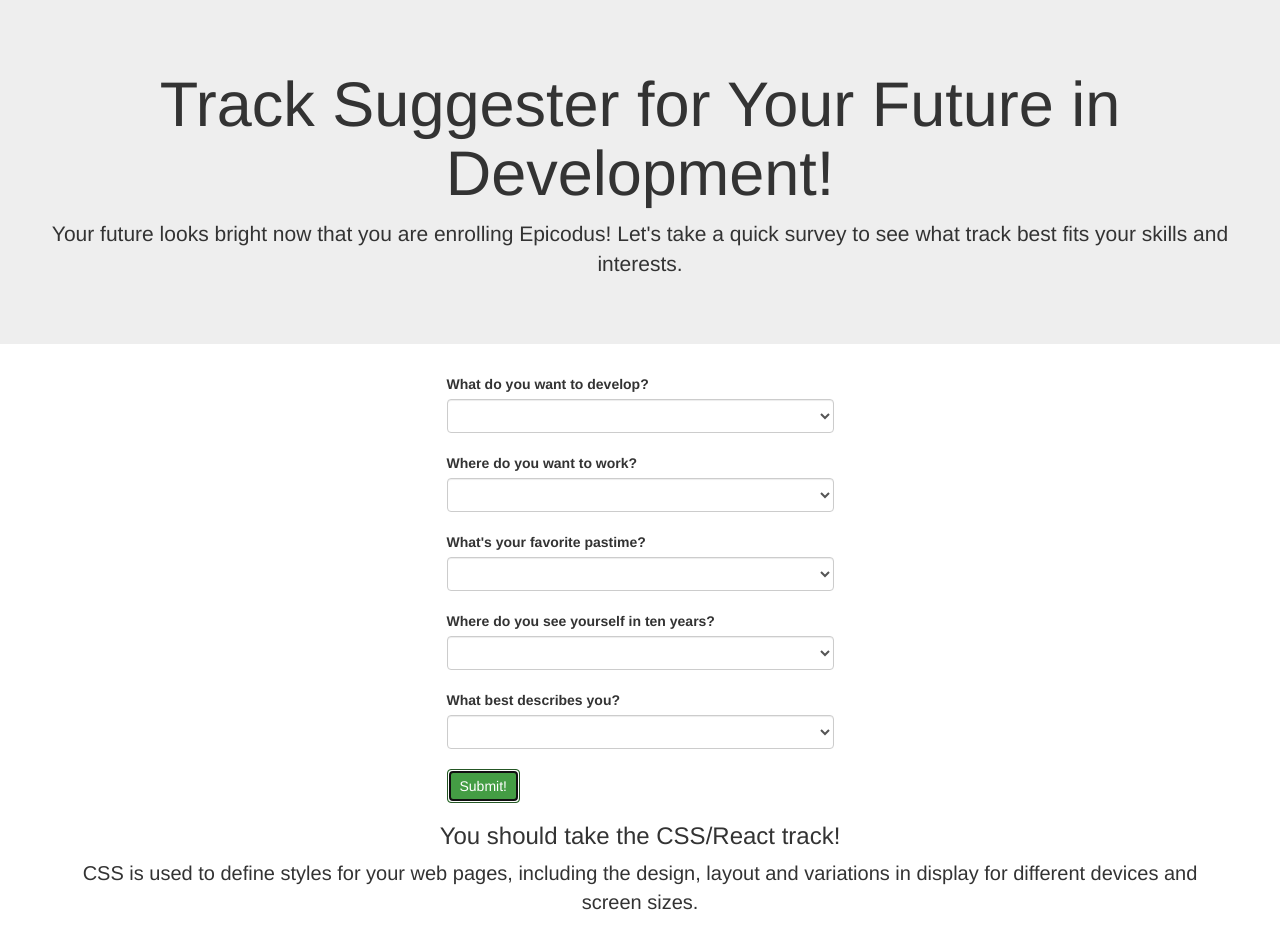
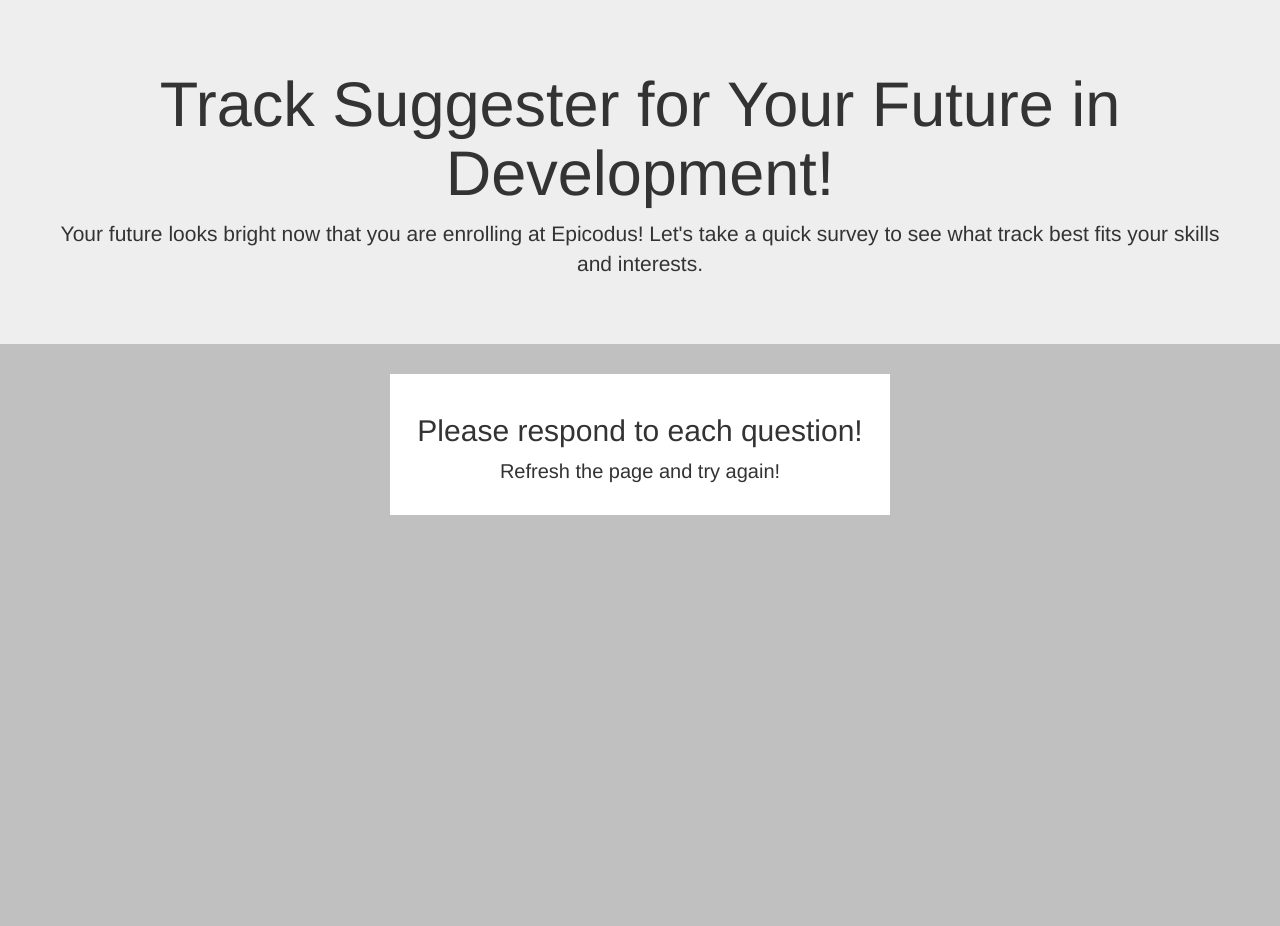
Before and after one commit to gpuett/track-suggester, a plain HTML site: page index.html in a window 1280 px wide. Both pictures are taken after a click on the button "Submit!". After the commit the page ends 800 px from the top, so only its background shows below. Drawn offline with Linux system fonts and the light colour scheme.

Commit message:
Add error message if any questions are left blank.

```diff
--- a/css/styles.css
+++ b/css/styles.css
@@ -15,6 +15,10 @@
   display: none;
 }
 
+.error {
+  display: none;
+}
+
 .form-control {
   max-width: 400px;
 }
@@ -27,7 +31,9 @@
 .container {
   display: block;
   text-align: center;
-
+  background-color: white;
+  padding: 20px;
+  max-width: 500px;
 }
 
 form {
@@ -40,3 +46,7 @@
 #output p {
   font-size: 20px;
 }
+
+body {
+  background-color: silver;
+}
--- a/index.html
+++ b/index.html
@@ -10,9 +10,10 @@
   <body>
     <div class="jumbotron">
       <h1>Track Suggester for Your Future in Development!</h1>
-      <p>Your future looks bright now that you are enrolling Epicodus! Let's take a quick survey to see what track best fits your skills and interests.</p>
+      <p>Your future looks bright now that you are enrolling at Epicodus! Let's take a quick survey to see what track best fits your skills and interests.</p>
     </div>
     <div class="container">
+      <div id="quiz">
         <form id="suggest">
           <label for="develop">What do you want to develop?</label>
           <select class="form-control" id="develop">
@@ -54,8 +55,10 @@
             <option value="3">Stern, but Forgiving</option>
           </select>
           <br>
-        <button type="submit" class="btn btn-success">Submit!</button>
+          <button type="submit" class="btn-lg btn-block btn-danger">Submit!</button>
+          <br>
         </form>
+      </div>
       <div id="output">
         <div class="android">
           <h3>You should take the Java/Android track!</h3>
@@ -69,6 +72,10 @@
           <h3>You should take the C#/.NET track!</h3>
           <p>C# is most popular among bigger established businesses, often for building internal software. Because it's been around for a long time and has the backing of Microsoft, it is one of the most in-demand languages in the job market. C# has also been going through a bit of a rebirth lately, with Microsoft open sourcing the language and surrounding platform, porting it to run on Mac and Linux, and incorporating many of the best features of other languages. If you like the idea of working for a larger company on business software, C# is a great choice.</p>
         </div>
+        <div class="error">
+          <h2>Please respond to each question!</h2>
+          <p>Refresh the page and try again!</p>
+        </div>
       </div>
     </div>
   </body>
--- a/js/scripts.js
+++ b/js/scripts.js
@@ -1,18 +1,21 @@
 $(document).ready(function(){
   $("#suggest").submit(function(event){
     event.preventDefault();
+    $("#quiz").hide();
     var q1 = parseInt($("#develop").val());
     var q2 = parseInt($("#work").val());
     var q3 = parseInt($("#pastime").val());
     var q4 = parseInt($("#tenyears").val());
     var q5 = parseInt($("#describe").val());
     var result = q1 + q2 + q3 + q4 + q5
-      if (result <= 6 && q3 === 1) {
+      if (q1 === 0 || q2 === 0 || q3 ===0 || q4 === 0 || q5 === 0) {
+        $(".error").show();
+    } else if ((result <= 6) && (q3 === 1)) {
         $(".android").show();
-      } else if (result <=10) {
+    } else if ((q4 = 3) || (result > 10)) {
+        $(".net").show();
+    } else if (result <=10) {
         $(".react").show();
-      } else if (q4 === 3 || result > 10) {
-        $(".net").show();
-      }
+    }
   });
 });
```
Lines whose indentation alone changed are shown as unchanged.
